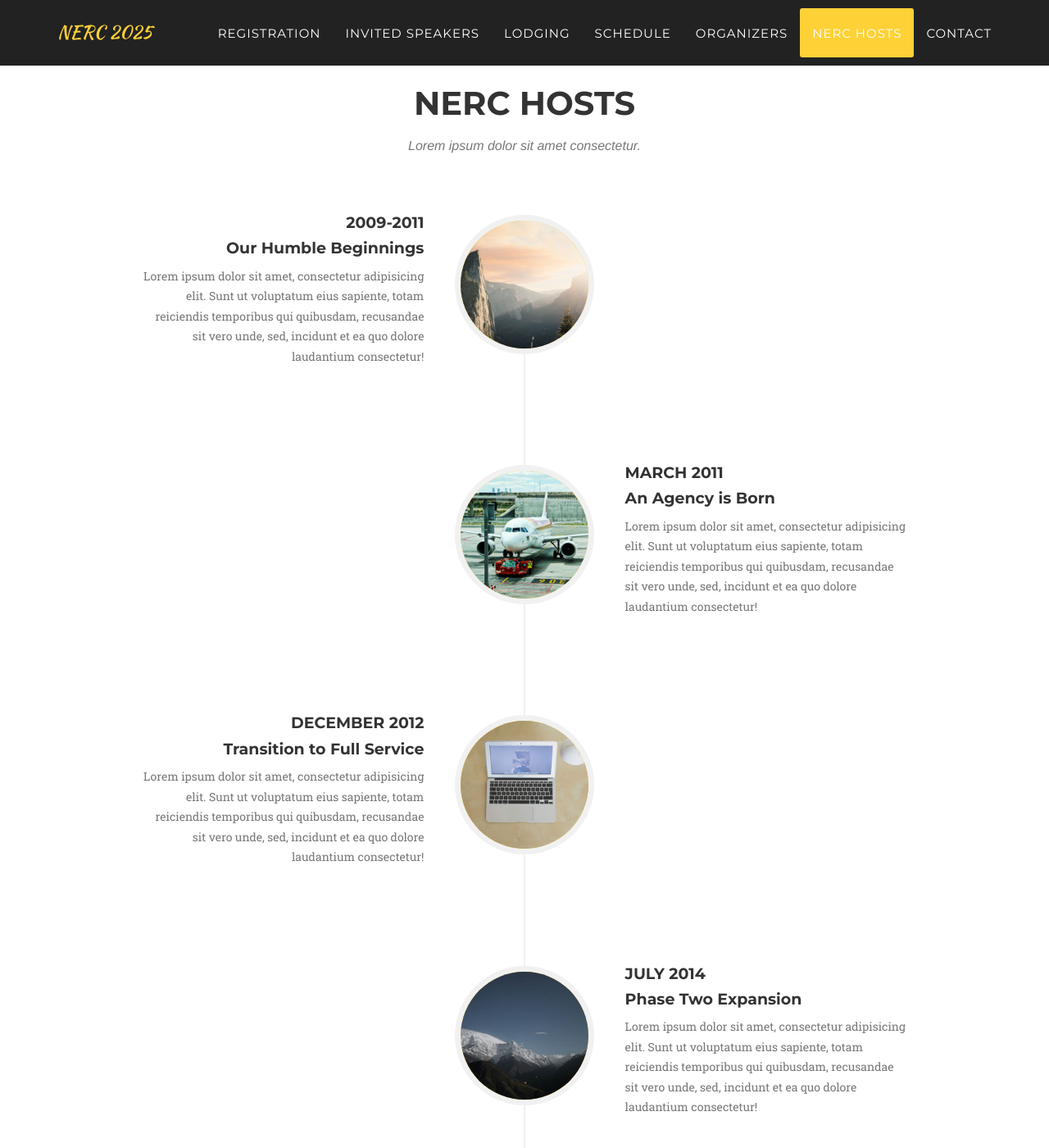
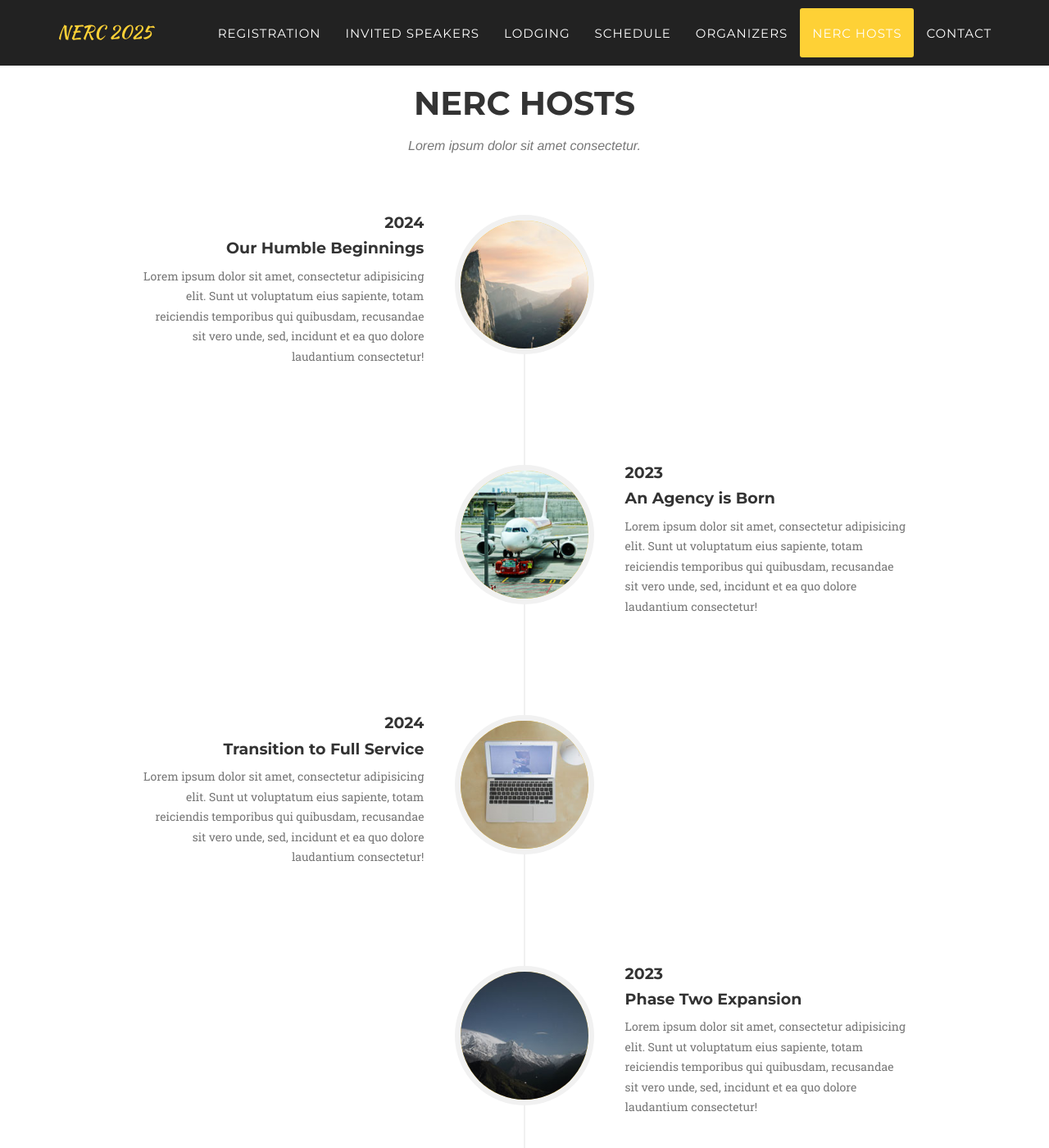
Before and after one commit to Cornell-Tech-AIRLab/cornell2025.nerc.io, a Jekyll site: the page built from index.html, in a window 1280 px wide and 1400 px high, scrolled down 8558 px. Shown: the whole window at 82% size. Built offline with Jekyll 4.4.1, drawn with Linux system fonts in a browser that asks for light colours; some web fonts are replaced.

Commit message:
updating nerc host

```diff
--- a/_includes/nerc_hosts.html
+++ b/_includes/nerc_hosts.html
@@ -16,7 +16,7 @@
                             </div>
                             <div class="timeline-panel">
                                 <div class="timeline-heading">
-                                    <h4>2009-2011</h4>
+                                    <h4>2024</h4>
                                     <h4 class="subheading">Our Humble Beginnings</h4>
                                 </div>
                                 <div class="timeline-body">
@@ -30,7 +30,7 @@
                             </div>
                             <div class="timeline-panel">
                                 <div class="timeline-heading">
-                                    <h4>March 2011</h4>
+                                    <h4>2023</h4>
                                     <h4 class="subheading">An Agency is Born</h4>
                                 </div>
                                 <div class="timeline-body">
@@ -44,7 +44,7 @@
                             </div>
                             <div class="timeline-panel">
                                 <div class="timeline-heading">
-                                    <h4>December 2012</h4>
+                                    <h4>2024</h4>
                                     <h4 class="subheading">Transition to Full Service</h4>
                                 </div>
                                 <div class="timeline-body">
@@ -58,7 +58,7 @@
                             </div>
                             <div class="timeline-panel">
                                 <div class="timeline-heading">
-                                    <h4>July 2014</h4>
+                                    <h4>2023</h4>
                                     <h4 class="subheading">Phase Two Expansion</h4>
                                 </div>
                                 <div class="timeline-body">
```
